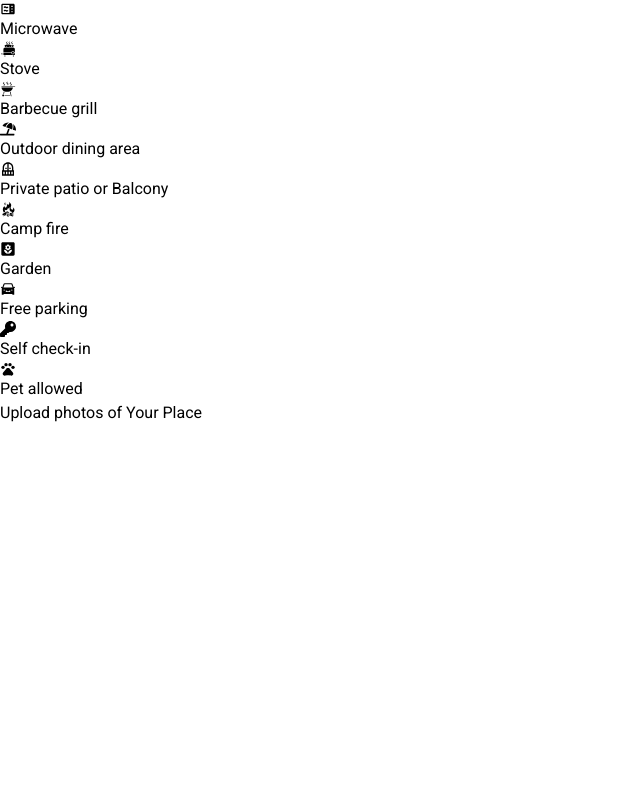
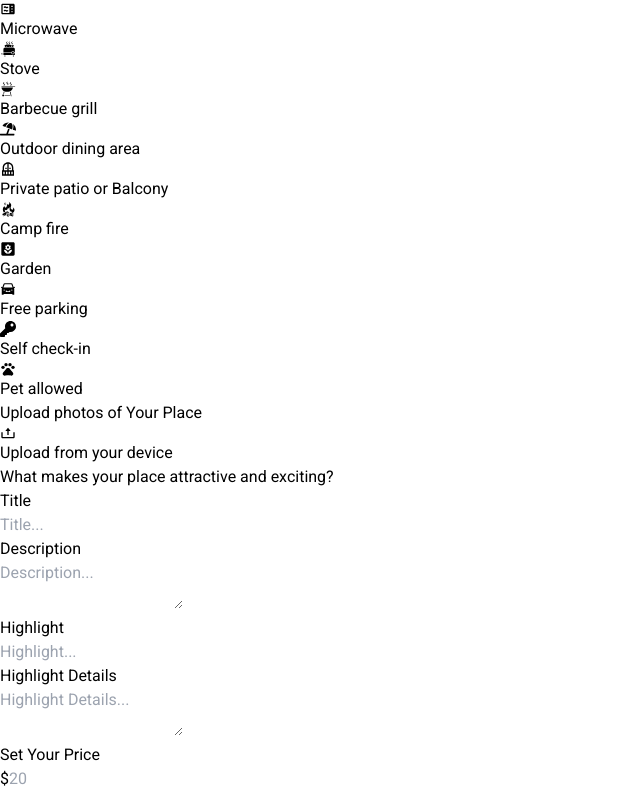
Before and after one commit to nischay-chauhan/travel, a React (Vite) app in the folder client/: page /create-listing in a window 1280 px wide. Shown: the part 2466-3257 px from the top of the page, without its empty margins (0-640 px from the left). Before the commit the page ends 2891 px from the top, so only its background shows below. Built offline with nearby package versions, Linux system fonts and the light colour scheme.

Commit message:
CreateListng-3

```diff
--- a/client/src/pages/CreateListing.jsx
+++ b/client/src/pages/CreateListing.jsx
@@ -1,10 +1,33 @@
 import Navbar from "../components/Navbar";
-import {DragDropContext , Draggable , Droppable} from "react-beautiful-dnd"
-import { categories , facilities , types} from "../data";
+import { DragDropContext, Draggable, Droppable } from "react-beautiful-dnd";
+import { categories, facilities, types } from "../data";
 import Place from "../components/CreateListing/Place";
 import GuestCounter from "../components/CreateListing/GuestCounter";
+import { useState } from "react";
+import { BiTrash, BiUpload } from "react-icons/bi";
 
 const CreateListing = () => {
+  const [photos, setPhotos] = useState([]);
+
+  const handleUploadPhotos = (e) => {
+    const newPhotos = e.target.files;
+    setPhotos((prevPhotos) => [...prevPhotos, ...newPhotos]);
+  };
+
+  const handleDragPhoto = (result) => {
+    if (!result.destination) return;
+    const items = Array.from(photos);
+    const [recordedItem] = items.splice(result.source.index, 1);
+    items.splice(result.destination.index, 0, recordedItem);
+
+    setPhotos(items);
+  };
+
+  const handleRemovePhoto = (indexToRemove) => {
+    setPhotos((prevPhotos) =>
+      prevPhotos.filter((_, index) => index !== indexToRemove)
+    );
+  };
 
   return (
     <>
@@ -101,16 +124,150 @@ const CreateListing = () => {
               <h3 className=" text-2xl">Upload photos of Your Place</h3>
             </div>
             <div>
-                    <DragDropContext>
-                    <Droppable droappableId="photos" direction="horizontal">
-                        {(provided) => {
-                            <div className="flex" ref={provided.innerRef} {...provided.droppableProps}>
+              <DragDropContext onDragEnd={handleDragPhoto}>
+                <Droppable droppableId="photos" direction="horizontal">
+                  {(provided) => (
+                    <div
+                      className="flex"
+                      ref={provided.innerRef}
+                      {...provided.droppableProps}
+                    >
+                      {photos.length < 1 && (
+                        <>
+                          <input
+                            id="image"
+                            className="w-full text-black bg-white "
+                            type="file"
+                            accept="image/*"
+                            onChange={handleUploadPhotos}
+                            style={{ display: "none" }}
+                            multiple
+                          />
+                          <label htmlFor="image">
+                            <div className="flex flex-col justify-center p-4 items-center w-50 h-40 bg-gray-200 rounded-md">
+                              <BiUpload className="text-4xl" />
+                              <p className="text-md">Upload from your device</p>
                             </div>
-                        }}
+                          </label>
+                        </>
+                      )}
+                      {photos.length >= 1 && (
+                        <div className="flex flex-wrap gap-4">
+                          {photos.map((photo, index) => (
+                            <Draggable
+                              key={index}
+                              draggableId={index.toString()}
+                              index={index}
+                            >
+                              {(provided) => (
+                                <div
+                                  className="flex flex-col items-center w-50 h-50 bg-gray-200 rounded-md shadow-md p-4"
+                                  ref={provided.innerRef}
+                                  {...provided.draggableProps}
+                                  {...provided.dragHandleProps}
+                                >
+                                  <img
+                                    src={URL.createObjectURL(photo)}
+                                    alt={`Place ${index + 1}`}
+                                    className="object-cover w-40 h-40 rounded-md mb-2"
+                                  />
+                                  <button
+                                    type="button"
+                                    onClick={() => handleRemovePhoto(index)}
+                                    className="text-red-500 hover:text-red-700 transition"
+                                  >
+                                    <BiTrash />
+                                  </button>
+                                </div>
+                              )}
+                            </Draggable>
+                          ))}
+                          <>
+                            <input
+                              id="image"
+                              className="w-full text-black bg-white"
+                              type="file"
+                              accept="image/*"
+                              onChange={handleUploadPhotos}
+                              style={{ display: "none" }}
+                              multiple
+                            />
+                            <label htmlFor="image">
+                              <div className="flex flex-col justify-center items-center w-50 h-40 bg-gray-200 rounded-md p-4 hover:cursor-pointer">
+                                <BiUpload className="text-4xl" />
+                                <p className="text-md">
+                                  Upload from your device
+                                </p>
+                              </div>
+                            </label>
+                          </>
+                        </div>
+                      )}
+                    </div>
+                  )}
                 </Droppable>
               </DragDropContext>
             </div>
-
+            <div className="mt-6 mb-4">
+              <h3 className="text-2xl">
+                What makes your place attractive and exciting?
+              </h3>
+              <div className="flex flex-col w-full p-4 bg-white rounded-md shadow-md">
+                <div className="mb-4">
+                  <p className="text-lg">Title</p>
+                  <input
+                    className="w-full p-2 rounded-md border border-gray-300 focus:outline-none focus:border-primary"
+                    type="text"
+                    placeholder="Title..."
+                    name="title"
+                    required
+                  />
+                </div>
+                <div className="mb-4">
+                  <p className="text-lg">Description</p>
+                  <textarea
+                    className="w-full p-2 rounded-md border border-gray-300 focus:outline-none focus:border-primary"
+                    type="text"
+                    placeholder="Description..."
+                    name="description"
+                    required
+                  />
+                </div>
+                <div className="mb-4">
+                  <p className="text-lg">Highlight</p>
+                  <input
+                    className="w-full p-2 rounded-md border border-gray-300 focus:outline-none focus:border-primary"
+                    type="text"
+                    placeholder="Highlight..."
+                    name="highlight"
+                    required
+                  />
+                </div>
+                <div className="mb-4">
+                  <p className="text-lg">Highlight Details</p>
+                  <textarea
+                    className="w-full p-2 rounded-md border border-gray-300 focus:outline-none focus:border-primary"
+                    type="text"
+                    placeholder="Highlight Details..."
+                    name="highlightDescription"
+                    required
+                  />
+                </div>
+                <div className="mb-4">
+                  <p className="text-lg font-bold mb-2">Set Your Price</p>
+                  <div className="flex items-center">
+                    <span className="text-lg">$</span>
+                    <input
+                      className="ml-2 w-40 p-2 rounded-md border border-gray-300 focus:outline-none focus:border-primary"
+                      type="number"
+                      placeholder="20"
+                      name="price"
+                      required
+                    />
+                  </div>
+                </div>
+              </div>
+            </div>
           </div>
         </form>
       </div>
```
Lines whose indentation alone changed are shown as unchanged.
